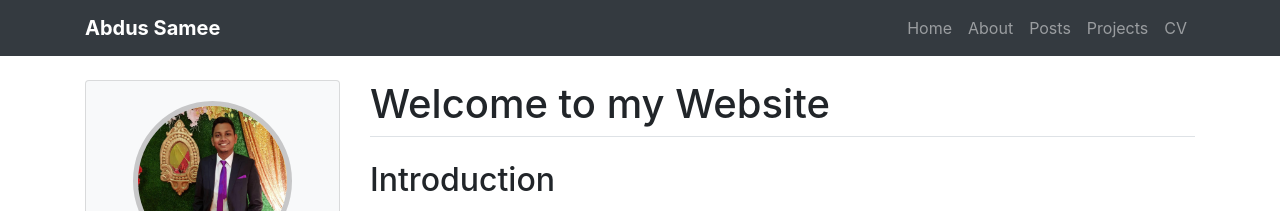
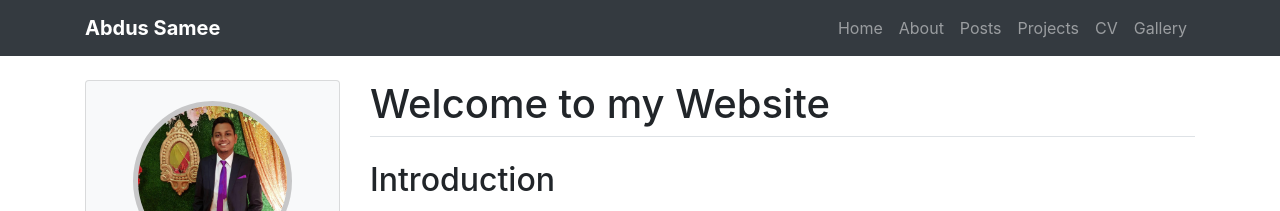
Before and after one commit to Abdus-Samee/portfolio, a Jekyll site: the page built from _pages/index.md, in a window 1280 px wide. Shown: the top 211 px of the page. Built offline with Jekyll 4.4.1, drawn with Linux system fonts in a browser that asks for light colours.

Commit message:
Update nav.yml

```diff
--- a/_data/nav.yml
+++ b/_data/nav.yml
@@ -12,3 +12,6 @@
 
 - title: CV
   href: https://abdus-samee.github.io/CV/
+
+- title: Gallery
+  href: list/gallery.html
```
